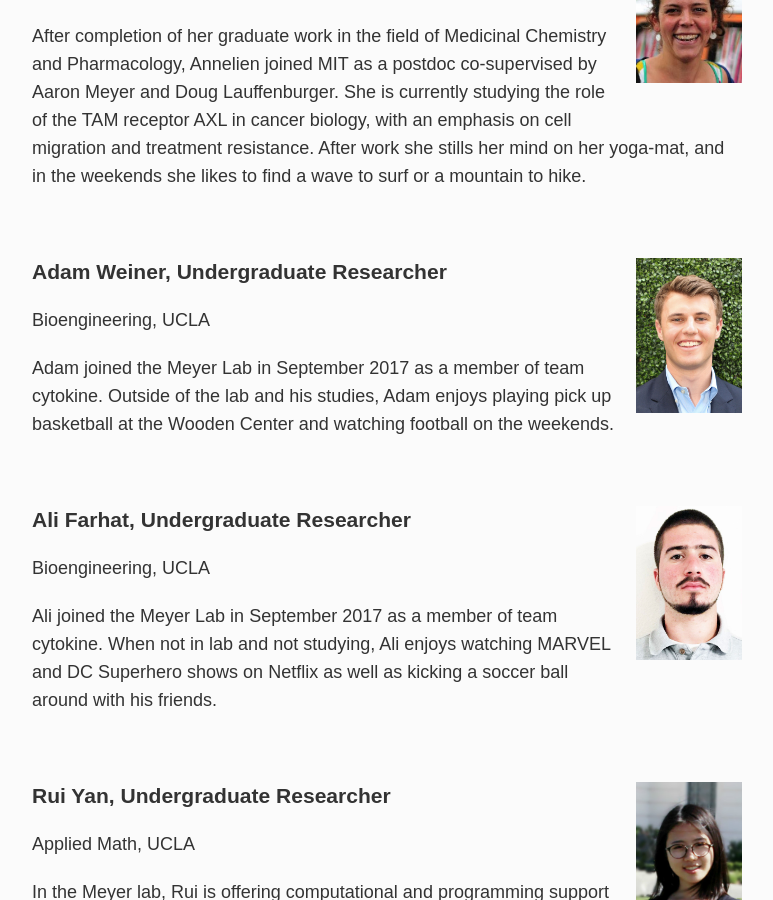
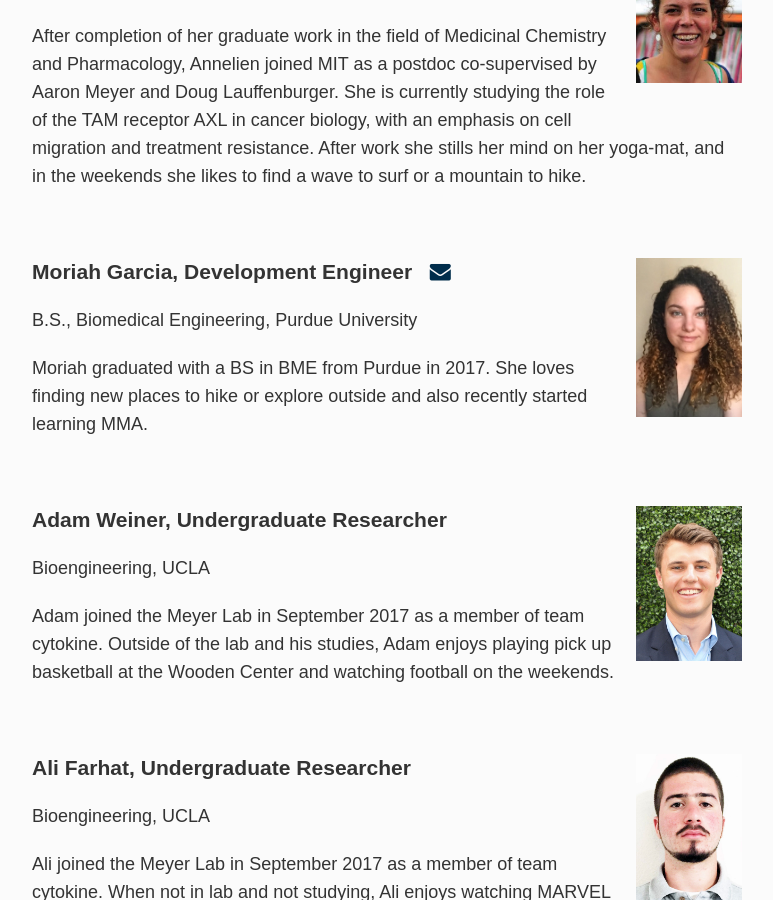
Before and after one commit to meyer-lab/asmlab.org, a Jekyll site: the page built from team/index.md, in a window 1280 px wide and 900 px high, scrolled down 1890 px. Shown: the whole window, without its empty margins (253-1026 px from the left). Built offline with Jekyll 4.4.1, drawn with Linux system fonts in a browser that asks for light colours; some web fonts are replaced.

Commit message:
Add Moriah to team

```diff
--- a/team/index.md
+++ b/team/index.md
@@ -37,6 +37,14 @@ Ted has joined the team as a postdoctoral associate. The focus of his previous r
 Ph. D., Leiden University
 
 After completion of her graduate work in the field of Medicinal Chemistry and Pharmacology, Annelien joined MIT as a postdoc co-supervised by Aaron Meyer and Doug Lauffenburger. She is currently studying the role of the TAM receptor AXL in cancer biology, with an emphasis on cell migration and treatment resistance. After work she stills her mind on her yoga-mat, and in the weekends she likes to find a wave to surf or a mountain to hike.
+
+<br />
+
+<div class="span_2 right"><img src="/public/photos/mgarcia.jpg" width="120px" alt="Moriah's picture" /></div>
+### Moriah Garcia, Development Engineer&nbsp;&nbsp;&nbsp;<a href="mailto:gmoriah2@ucla.edu"><i class="fa fa-envelope"></i></a>
+B.S., Biomedical Engineering, Purdue University
+
+Moriah graduated with a BS in BME from Purdue in 2017. She loves finding new places to hike or explore outside and also recently started learning MMA.
 
 <br />
 
```
